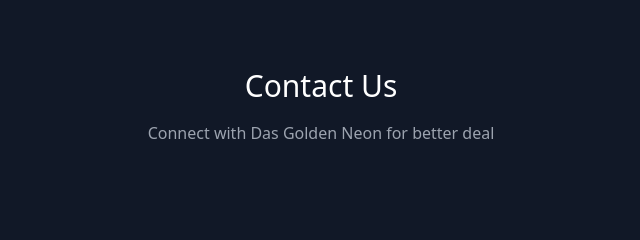
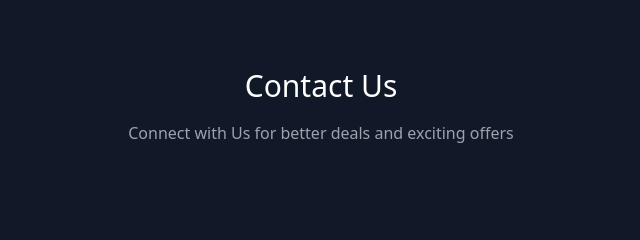
Before and after one commit to ShirajPriyansh/DasGoldenNeon, a plain HTML site: page index.html in a window 1280 px wide. Shown: the part 4080-4320 px from the top of the page, 319-959 px from the left. Drawn offline with nearby package versions, Linux system fonts and the light colour scheme; grey boxes are pictures that could not be loaded.

Commit message:
contact us
matter updated

```diff
--- a/index.html
+++ b/index.html
@@ -433,7 +433,7 @@
     <section id="contact" class="text-gray-400 bg-gray-900 body-font relative">
       <div class="text-center pt-20">
         <h1 class="sm:text-3xl text-2xl font-medium text-center title-font text-white mb-4">Contact Us</h1>
-        <p class="text-base leading-relaxed xl:w-2/4 lg:w-3/4 mx-auto">Connect with Das Golden Neon for better deal</p>
+        <p class="text-base leading-relaxed xl:w-2/4 lg:w-3/4 mx-auto">Connect with Us for better deals and exciting offers</p>
       </div>
       <div class="container px-5 py-24 mx-auto flex sm:flex-nowrap flex-wrap">
         <div class="lg:w-2/3 md:w-1/2 bg-gray-900 rounded-lg overflow-hidden sm:mr-10 p-10 flex items-end justify-start relative">
```
